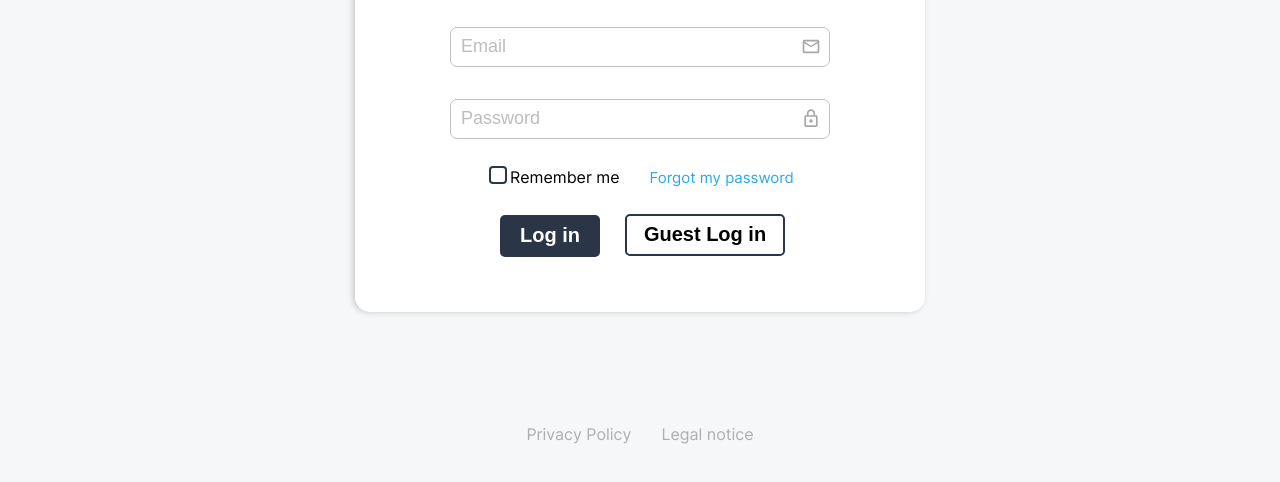
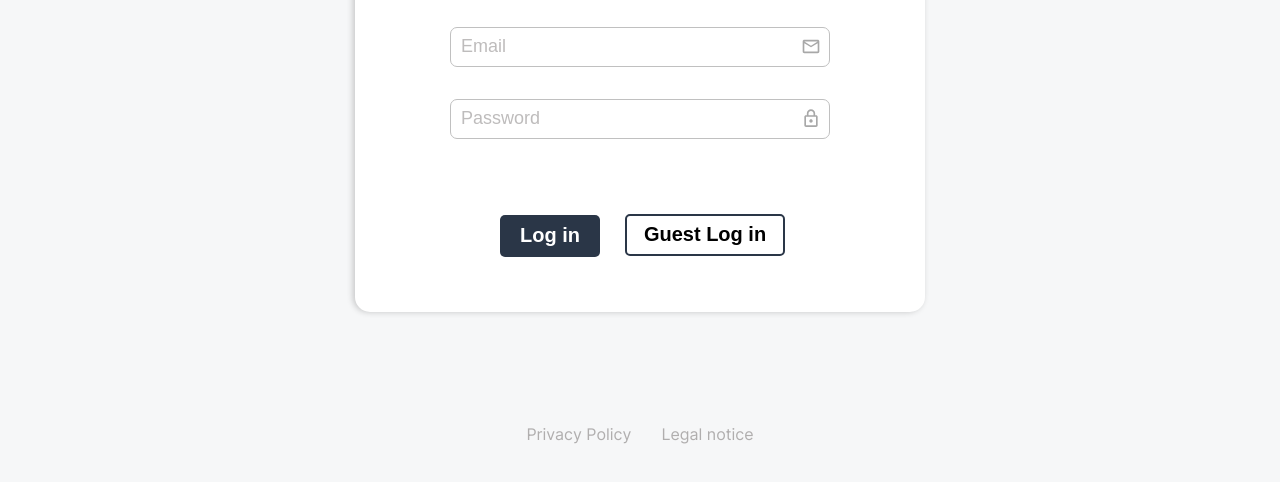
Before and after one commit to Regige/join-task-manager, a plain HTML site: page index.html in a window 1280 px wide. Shown: the part 290-772 px from the top of the page. Drawn offline with Linux system fonts and the light colour scheme; no server answers.

Commit message:
Changed login

```diff
--- a/index.html
+++ b/index.html
@@ -77,7 +77,7 @@
         >
           Guest Log in
         </button>
-        <div class="checkbox">
+        <!-- <div class="checkbox">
           <div id="check">
             <img
               style="cursor: pointer"
@@ -98,7 +98,7 @@
           <span class="password" onclick="showForgotPassword('forgot')"
             >Forgot my password</span
           >
-        </div>
+        </div> -->
       </div>
 
       <div class="sign-up d-none" id="sign-up">
--- a/js/register.js
+++ b/js/register.js
@@ -108,6 +108,7 @@ async function processRegistration() {
         password: password1.value,
     };
 
+
     users.push(newUser);
     // await setItem('users', JSON.stringify(users));
     await setItem('/users', newUser);
```
